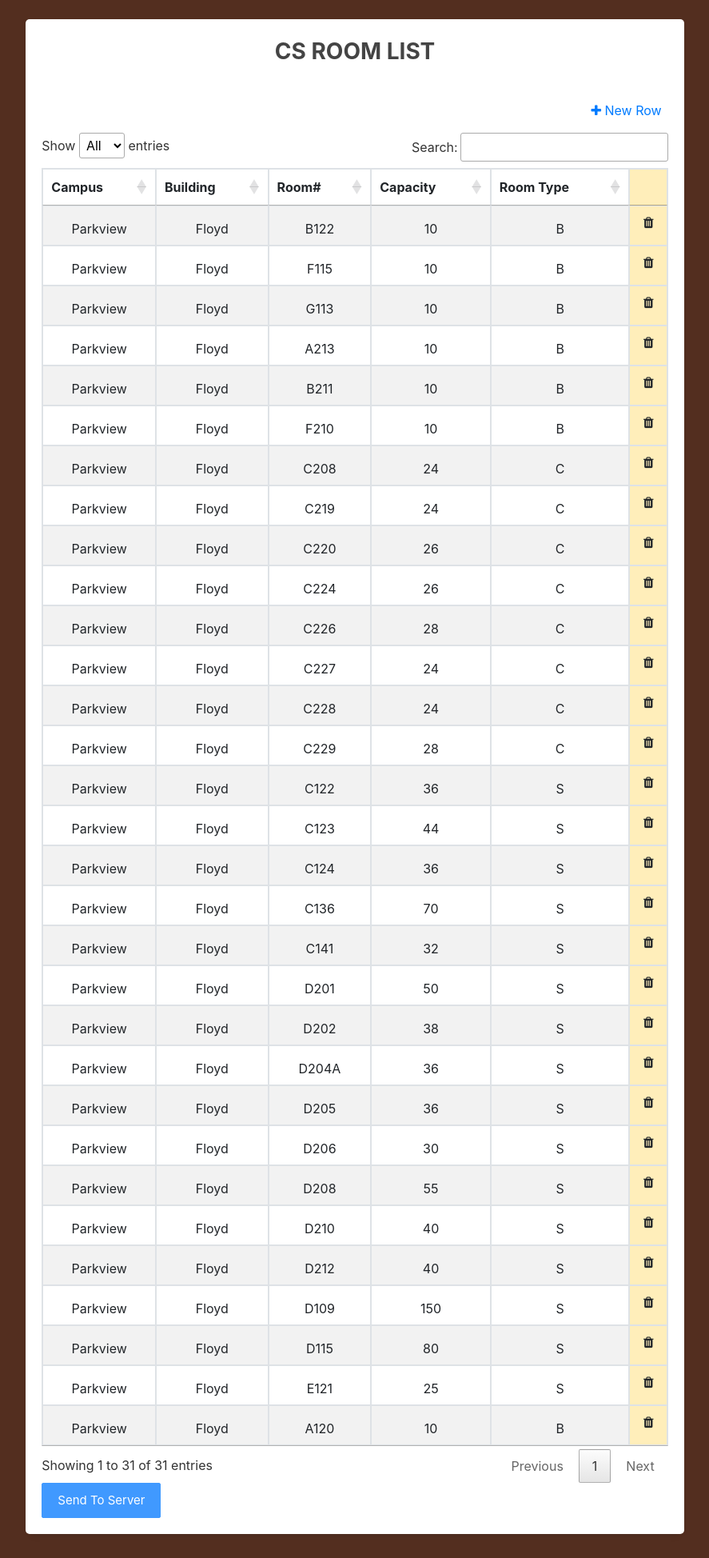
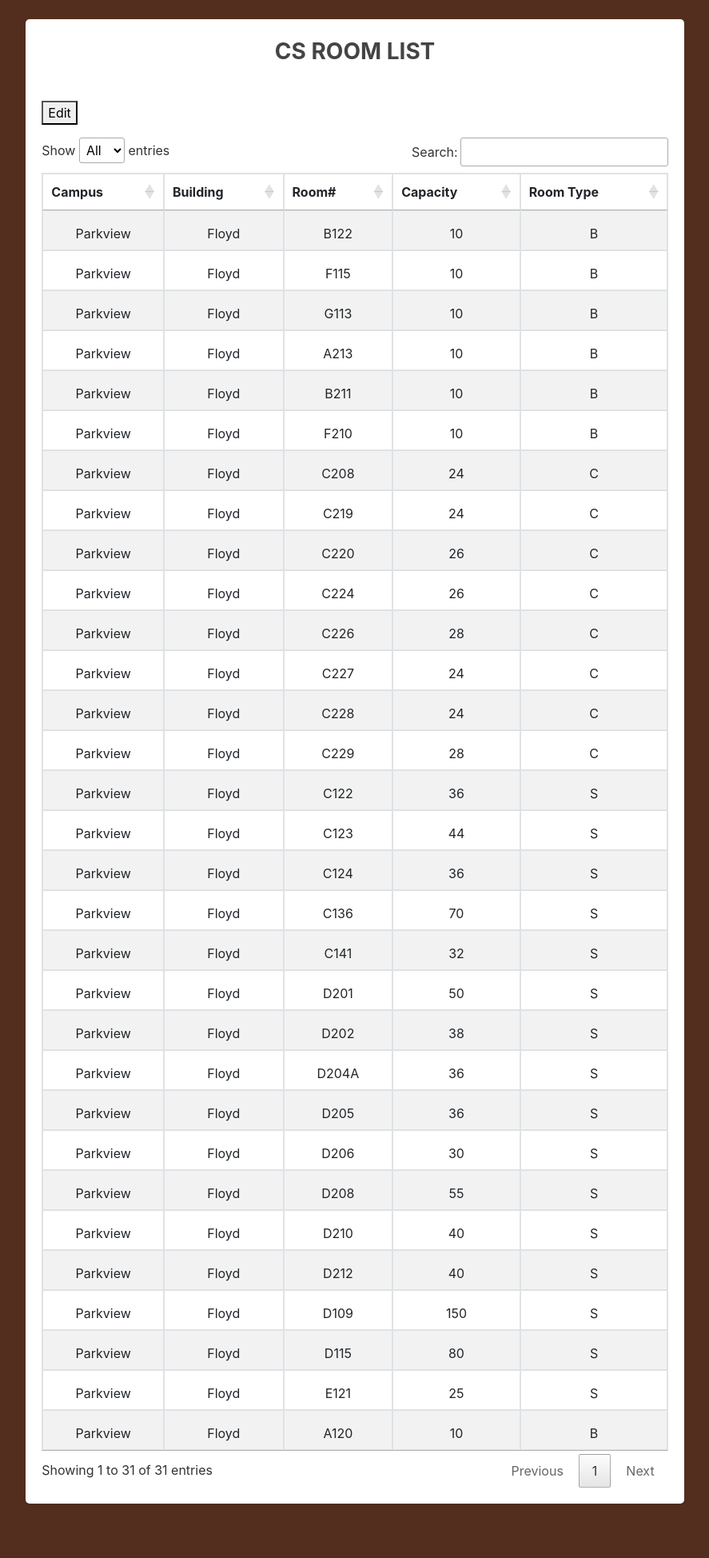
Before and after one commit to anubhavrawal/classscheduler, a Django app: page /rooms in a window 1280 px wide. Shown: the part 56-2004 px from the top of the page at 80% size, without its empty margins (196-1083 px from the left). After the commit the page ends 1936 px from the top, so only its background shows below. Run offline with Django 3.2, Linux system fonts and the light colour scheme; data comes from the database, SQL or seed files in the repository; tables that the repository leaves empty hold one stand-in row (values such as "Sample post"); some libraries are stand-ins or nearby versions.

Commit message:
Fixed parse and hidden column

```diff
--- /dev/null
+++ b/app/scheduler/static/scheduler/hiddenCol.css
@@ -0,0 +1,15 @@
+#EditorAdd {
+    display: none;
+}
+
+#sendServer{
+    display: none;
+}
+
+.delete_row{
+    display: none;
+}
+
+#delete_column{
+    display: none;
+}
--- /dev/null
+++ b/app/scheduler/static/scheduler/hiddenCol.js
@@ -0,0 +1,37 @@
+function editmode(){
+    var row, new_row, send_server, edit_button,i;
+    row = document.querySelectorAll('.content');
+    new_row = document.getElementById("EditorAdd");
+    send_server = document.getElementById("sendServer");
+    edit_button = document.getElementById("editButton");
+    deletion_row= document.querySelectorAll(".delete_row");
+    delete_col = document.getElementById('delete_column');
+
+    if(row[0].contentEditable == 'false'){
+        delete_col.style.background = 'white';
+        for(var x = 0; x < deletion_row.length; x ++){
+            deletion_row[x].style.display ='block';
+        }
+    }
+    else{
+        for(var x = 0; x < deletion_row.length; x ++){
+            deletion_row[x].style.display ='none';
+        }
+    }
+
+    for (i = 0; i < row.length; i ++){
+        if(row[i].contentEditable == 'false'){
+            row[i].contentEditable = 'true';
+            new_row.style.display = 'block';
+            send_server.style.display = 'block';
+            edit_button.innerHTML = 'Cancel';
+        }
+        else{
+            row[i].contentEditable = 'false';
+            new_row.style.display = 'none';
+            send_server.style.display = 'none';
+            edit_button.innerHTML = 'Edit';
+        }
+    }
+
+}
--- a/app/scheduler/templates/scheduler/rooms.html
+++ b/app/scheduler/templates/scheduler/rooms.html
@@ -2,6 +2,7 @@
 {% load static %}
 
 {% block page_css%}
+    <link rel="stylesheet" type = "text/css" href= "{% static 'scheduler/hiddenCol.css' %}" >
     <link rel="stylesheet" type = "text/css" href= "{% static 'scheduler/room.css' %}" >
     <link rel="stylesheet" href="https://cdn.datatables.net/1.10.13/css/jquery.dataTables.min.css">
     <link rel="stylesheet" href="https://cdn.datatables.net/buttons/1.2.4/css/buttons.dataTables.min.css">
@@ -17,7 +18,7 @@
             <div class="card mx-auto">
                 <h3 class="card-header text-center font-weight-bold text-uppercase py-4">CS Room List</h3>
                     <div class="card-body">
-
+                        <button type="button" id = 'editButton' onclick=editmode()>Edit</button>
                         <div id="table" class="table-editable">
                             <!--Make sure id is DataTab for the table feature to work-->
                             <table id="DataTab" class="table table-bordered  table-striped text-center">
@@ -30,7 +31,7 @@
                                     <th >Room#</th>
                                     <th >Capacity</th>
                                     <th >Room Type</th>
-                                    <th></th>
+                                    <th id = 'delete_column'></th>
                                 </tr>
                             </thead>
 
@@ -38,12 +39,12 @@
                                 {% for x in input %}
                                 <tr id="{{ x.id }}">
                                     <td >{{x.id}}</td>
-                                    <td class="pt-3" contenteditable="true"> {{ x.campus }} </td>
-                                    <td class="pt-3" contenteditable="true"> {{ x.building }} </td>
-                                    <td class="pt-3" contenteditable="true"> {{ x.room_num }} </td>
-                                    <td class="pt-3" contenteditable="true"> {{ x.capacity }} </td>
-                                    <td class="pt-3" contenteditable="true"> {{ x.room_type }} </td>
-                                    <td> </td>
+                                    <td class="pt-3 content" contenteditable="false"> {{ x.campus }} </td>
+                                    <td class="pt-3 content" contenteditable="false"> {{ x.building }} </td>
+                                    <td class="pt-3 content" contenteditable="false"> {{ x.room_num }} </td>
+                                    <td class="pt-3 content" contenteditable="false"> {{ x.capacity }} </td>
+                                    <td class="pt-3 content" contenteditable="false"> {{ x.room_type }} </td>
+                                    <td class="delete_row"> </td>
                                 </tr>
                                 {% endfor %}
                             </tbody>
@@ -72,6 +73,9 @@
 {% endblock content %}
 
 {% block bootstrapJS %}
+<!-- Hidden Deletion Column JS-->
+<script type="text/javascript" src="{% static 'scheduler/hiddenCol.js' %}"></script>
+
        <!--Import jQuery before export.js-->
     <script type="text/javascript" src="https://code.jquery.com/jquery-2.1.1.min.js"></script>
 
--- a/app/tools/Schedule_parser.py
+++ b/app/tools/Schedule_parser.py
@@ -205,7 +205,17 @@ def semParser (semesterName, department, content):
             if(not pd.isna(row[comment_col])):
                 temp.append(str(temp[comment_col]) + " " +  str(row[comment_col]))
 
-    print( len(db_col_list) )
+        # Checks the for the last entry to make sure that it wasn't an extra line and appends data to the classes list
+        if(index == len(df)-1 and not pd.isna(row['crn'])):
+            adjust_meeting_times(conn,temp_days, temp_times)
+            adjust_department( temp[1])
+            classes.append(temp)
+
+
+
+    for x in classes:
+        print(x)
+
     #for row in classes:
     #    print(row)
     #print( [ ,excel_col, db_col_list]
```
Also changed, not shown: app/scheduler/static/scheduler/meeting_times.css (+8 -0 lines), app/scheduler/templates/scheduler/instructors.html (+11 -28 lines), app/scheduler/templates/scheduler/meeting_times.html (+6 -29 lines), app/scheduler/migrations/0012_alter_semester_fee.py, app/scheduler/migrations/0013_alter_semester_season_year.py, app/scheduler/static/scheduler/room.css (line endings or trailing spaces).
